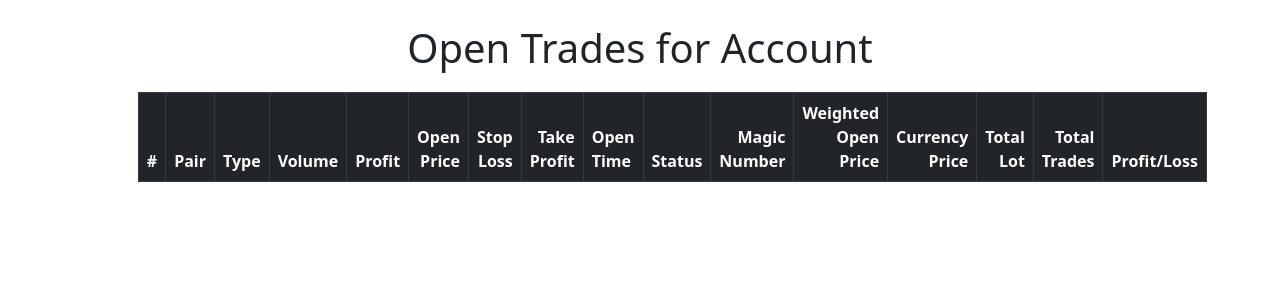
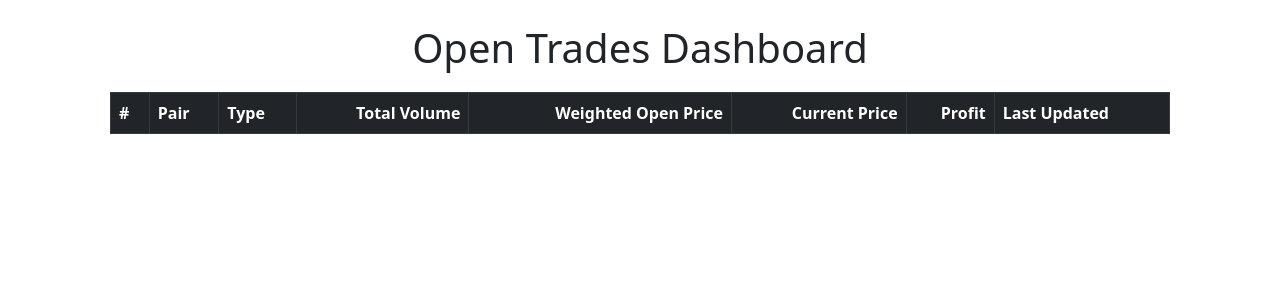
Before and after one commit to chongweehuat/project-T, a PHP site: page /views/openTradeDashboard.php in a window 1280 px wide. Shown: the top 300 px of the page. Run offline with PHP 8.4, Linux system fonts and the light colour scheme; lists and menus that the app fills with data are empty.

Commit message:
update open trade dashboard

```diff
--- a/simons-algo/views/openTradeDashboard.php
+++ b/simons-algo/views/openTradeDashboard.php
@@ -8,18 +8,28 @@
     <script src="https://cdn.jsdelivr.net/npm/axios/dist/axios.min.js"></script>
     <style>
         .table-container {
-            max-width: 90%;
+            max-width: 95%;
             margin: 20px auto;
         }
 
         .text-end {
             text-align: right;
         }
+
+        .highlight-positive {
+            color: green;
+            font-weight: bold;
+        }
+
+        .highlight-negative {
+            color: red;
+            font-weight: bold;
+        }
     </style>
 </head>
 <body>
     <div class="container">
-        <h1 class="text-center mt-4">Open Trades for Account <?php echo htmlspecialchars($_GET['login'] ?? ''); ?></h1>
+        <h1 class="text-center mt-4">Open Trades Dashboard <?php echo htmlspecialchars($_GET['login'] ?? ''); ?></h1>
         <div class="table-container">
             <table class="table table-striped table-bordered" id="tradesTable">
                 <thead class="table-dark">
@@ -27,143 +37,72 @@
                         <th>#</th>
                         <th>Pair</th>
                         <th>Type</th>
-                        <th class="text-end">Volume</th>
+                        <th class="text-end">Total Volume</th>
+                        <th class="text-end">Weighted Open Price</th>
+                        <th class="text-end">Current Price</th>
                         <th class="text-end">Profit</th>
-                        <th class="text-end">Open Price</th>
-                        <th class="text-end">Stop Loss</th>
-                        <th class="text-end">Take Profit</th>
-                        <th>Open Time</th>
-                        <th>Status</th>
-                        <th class="text-end">Magic Number</th>
-                        <th class="text-end">Weighted Open Price</th>
-                        <th class="text-end">Currency Price</th>
-                        <th class="text-end">Total Lot</th>
-                        <th class="text-end">Total Trades</th>
-                        <th class="text-end">Profit/Loss</th>
+                        <th>Last Updated</th>
                     </tr>
                 </thead>
                 <tbody>
-                    <!-- Rows will be dynamically injected here -->
+                    <!-- Rows will be dynamically populated -->
                 </tbody>
             </table>
         </div>
     </div>
 
     <script>
+        // API endpoint to fetch grouped trades
         const login = "<?php echo htmlspecialchars($_GET['login'] ?? ''); ?>"; // Account login ID
-        const apiEndpoint = `https://sapi.my369.click/getTrades.php?login=${login}`;
+        const apiEndpoint = `https://sapi.my369.click/getTrades.php?account_id=${login}`;
 
-        // Function to fetch trades data and update the table
-        async function fetchAndUpdateTrades() {
+
+        // Function to fetch and render trades data
+        async function fetchAndRenderTrades() {
             try {
                 const response = await axios.get(apiEndpoint);
-            const tradesData = response.data;
 
-            if (tradesData.status === "success" && tradesData.data) {
-                const trades = tradesData.data;
+                if (response.data.status === "success" && response.data.data) {
+                    const trades = response.data.data;
                     const tableBody = document.querySelector("#tradesTable tbody");
 
-                // Clear existing table rows
+                    // Clear existing rows
                     tableBody.innerHTML = "";
 
-                // Group trades by (Pair, Type, Magic Number)
-                const groupedTrades = {};
-                let totalLot = 0; // Correct Total Lot (sum of all trade volumes)
-                let totalTradesCount = 0; // Correct Total Trades (count of all trades)
-                let totalProfitLoss = 0; // Total Profit/Loss
-
-                trades.forEach((trade) => {
-                    // Safely access and parse trade properties with defaults
-                    const pair = trade.pair || "N/A";
-                    const orderType = trade.order_type || "N/A";
-                    const magicNumber = trade.magic_number || 0;
-                    const volume = parseFloat(trade.volume || 0);
-                    const profit = parseFloat(trade.profit || 0);
-                    const openPrice = parseFloat(trade.open_price || 0);
-
-                    // Update overall totals
-                    totalLot += volume;
-                    totalTradesCount += 1;
-                    totalProfitLoss += profit;
-
-                    // Group by Pair, Type, and Magic Number
-                    const key = `${pair}|${orderType}|${magicNumber}`;
-                    if (!groupedTrades[key]) {
-                        groupedTrades[key] = {
-                            pair,
-                            type: orderType,
-                            magicNumber,
-                            totalVolume: 0,
-                            totalProfit: 0,
-                            totalWeightedPrice: 0, // For Weighted Open Price
-                            totalTrades: 0,
-                        };
-                    }
-
-                    // Update grouped data
-                    groupedTrades[key].totalVolume += volume;
-                    groupedTrades[key].totalProfit += profit;
-                    groupedTrades[key].totalWeightedPrice += volume * openPrice;
-                    groupedTrades[key].totalTrades += 1;
-                });
-
-                // Populate table with grouped data
-                let index = 1;
-
-                Object.values(groupedTrades).forEach((group) => {
-                    const weightedOpenPrice =
-                        group.totalVolume > 0
-                            ? (group.totalWeightedPrice / group.totalVolume).toFixed(5)
-                            : "N/A";
+                    // Populate table with trades data
+                    trades.forEach((trade, index) => {
+                        const profitClass = parseFloat(trade.profit) >= 0
+                            ? "highlight-positive"
+                            : "highlight-negative";
 
                         const row = `
                             <tr>
-                            <td>${index++}</td>
-                            <td>${group.pair}</td>
-                            <td>${group.type}</td>
-                            <td class="text-end">${group.totalVolume.toFixed(2)}</td>
-                            <td class="text-end">${group.totalProfit.toFixed(2)}</td>
-                            <td class="text-end">${weightedOpenPrice}</td>
-                            <td class="text-end">-</td> <!-- Stop Loss -->
-                            <td class="text-end">-</td> <!-- Take Profit -->
-                            <td class="text-end">-</td> <!-- Open Time -->
-                            <td>open</td>
-                            <td class="text-end">${group.magicNumber}</td>
-                            <td class="text-end">${weightedOpenPrice}</td>
-                            <td class="text-end">-</td> <!-- Currency Price -->
-                            <td class="text-end">${group.totalVolume.toFixed(2)}</td>
-                            <td class="text-end">${group.totalTrades}</td>
-                            <td class="text-end">${group.totalProfit.toFixed(2)}</td>
+                                <td>${index + 1}</td>
+                                <td>${trade.pair}</td>
+                                <td>${trade.order_type}</td>
+                                <td class="text-end">${parseFloat(trade.total_volume).toFixed(2)}</td>
+                                <td class="text-end">${parseFloat(trade.weighted_open_price).toFixed(5)}</td>
+                                <td class="text-end">${parseFloat(trade.current_price).toFixed(5)}</td>
+                                <td class="text-end ${profitClass}">${parseFloat(trade.profit).toFixed(2)}</td>
+                                <td>${trade.last_update}</td>
                             </tr>
                         `;
+
                         tableBody.insertAdjacentHTML("beforeend", row);
                     });
-
-                // Append totals as a summary row
-                const summaryRow = `
-                    <tr class="table-info">
-                        <td colspan="12" class="text-end"><strong>Totals:</strong></td>
-                        <td class="text-end">-</td>
-                        <td class="text-end">${totalLot.toFixed(2)}</td> <!-- Correct Total Lot -->
-                        <td class="text-end">${totalTradesCount}</td> <!-- Correct Total Trades -->
-                        <td class="text-end">${totalProfitLoss.toFixed(2)}</td> <!-- Total Profit/Loss -->
-                    </tr>
-                `;
-                tableBody.insertAdjacentHTML("beforeend", summaryRow);
                 } else {
-                console.error("No trades data found or API error.");
+                    console.error("Failed to fetch trades:", response.data.message);
                 }
             } catch (error) {
                 console.error("Error fetching trades:", error);
             }
         }
 
-    // Fetch and update trades every 10 seconds
+        // Initialize data fetch and auto-refresh every 10 seconds
         document.addEventListener("DOMContentLoaded", () => {
-        fetchAndUpdateTrades(); // Initial fetch
-        setInterval(fetchAndUpdateTrades, 10000); // Refresh every 10 seconds
+            fetchAndRenderTrades(); // Initial fetch
+            setInterval(fetchAndRenderTrades, 10000); // Refresh every 10 seconds
         });
-
     </script>
 </body>
 </html>
```
Also changed, not shown: api/TradeInfoCollector.php (+35 -46 lines), api/getTrades.php (+41 -28 lines), models/TradeModel.php (+101 -82 lines), 1 other file. Lines whose indentation alone changed are shown as unchanged.
